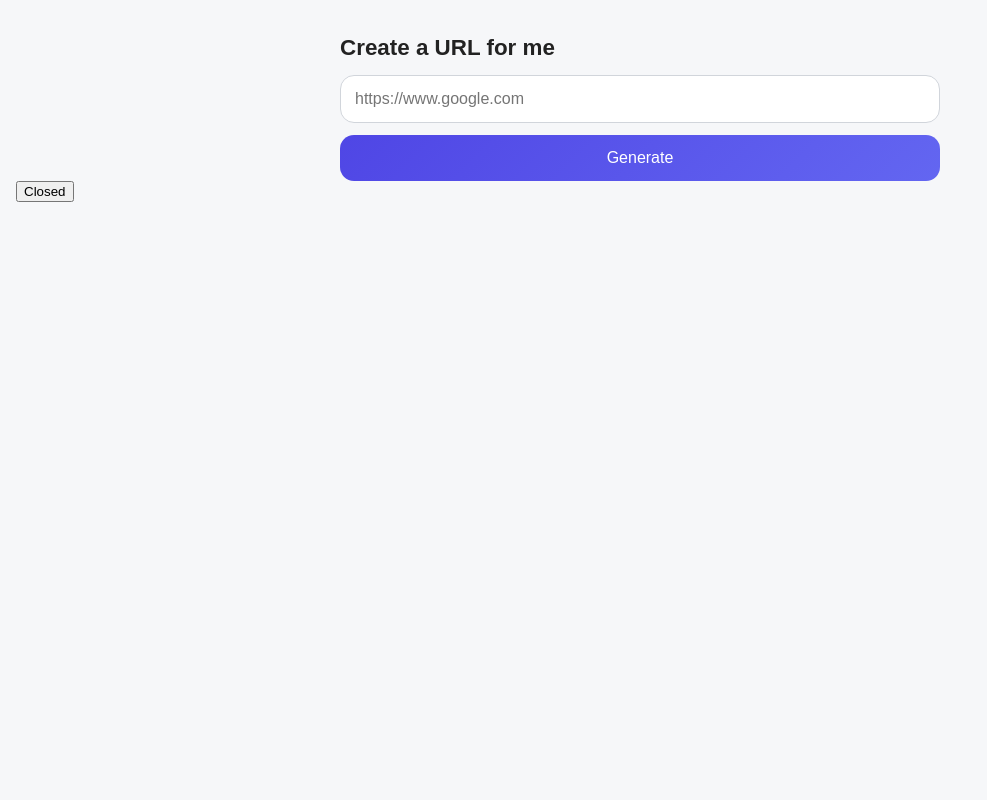
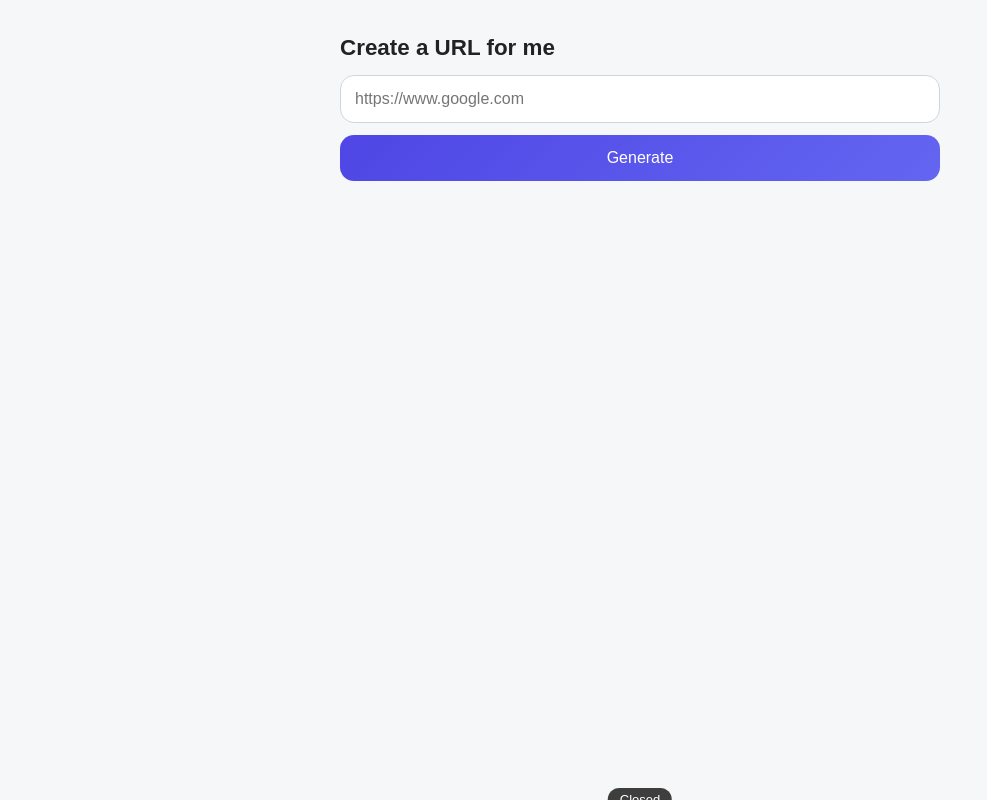
Before and after one commit to hyein89/rediecksimple, a Next.js app: page / in a window 1280 px wide. Shown: the whole page, without its empty margins (0-987 px from the left). Built offline with nearby package versions, Linux system fonts and the light colour scheme; a web font is replaced by a local one.

Commit message:
Update globals.css

```diff
--- a/app/globals.css
+++ b/app/globals.css
@@ -103,3 +103,46 @@ h2 {
     width: 100%;
   }
 }
+#native-banner-wrapper {
+    position: fixed;
+    bottom: 0;
+    left: 0;
+    right: 0;
+    z-index: 999999;
+    width: 100%;
+    display: flex;
+    justify-content: center;
+  }
+
+
+  #native-banner-wrapper > div,
+  #native-banner-wrapper > script + div {
+    width: 100% !important;
+    max-width: 100% !important;
+    position: relative; /* dibutuhkan untuk close button */
+  }
+
+
+  #close-native-banner {
+    position: absolute;
+    top: -12px;
+    left: 50%;
+    transform: translateX(-50%);
+    z-index: 10000000;
+    background: rgba(0, 0, 0, 0.75);
+    color: #fff;
+    border: none;
+    padding: 5px 12px;
+    font-size: 13px;
+    border-radius: 20px;
+    cursor: pointer;
+    line-height: 1;
+  }
+
+  /* Mobile */
+  @media (max-width: 480px) {
+    #close-native-banner {
+      font-size: 12px;
+      padding: 4px 10px;
+    }
+  }
```
